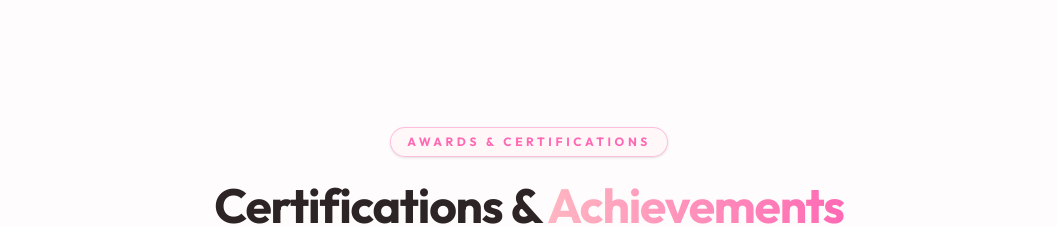
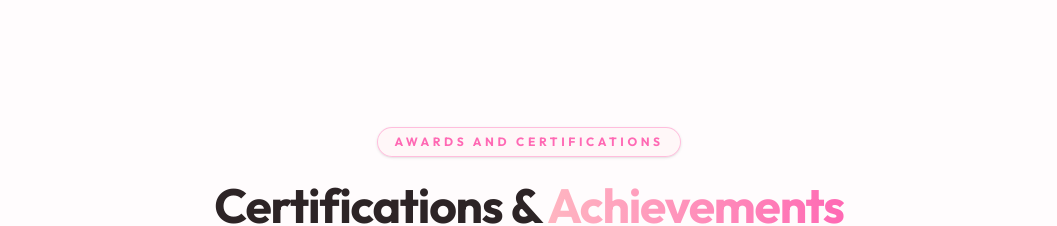
Before and after one commit to chavanpramod-ui/portfolio_frontend, a React (Vite) app: page / in a window 1280 px wide. Shown: the part 2980-3206 px from the top of the page, without its empty margins (111-1168 px from the left). Built offline with nearby package versions, Linux system fonts and the light colour scheme.

Commit message:
new change

```diff
--- a/src/components/Awards.jsx
+++ b/src/components/Awards.jsx
@@ -25,7 +25,7 @@ const Awards = () => {
       <div className="relative mx-auto max-w-6xl px-6">
         <div className="mb-16 flex flex-col items-center text-center fade-in-up">
           <span className="inline-block px-4 py-1.5 mb-6 rounded-full border border-[var(--border)] bg-[var(--surface-2)]/80 backdrop-blur-md text-xs font-bold uppercase tracking-[0.3em] text-[var(--accent)] shadow-sm">
-            Awards & Certifications
+            Awards And Certifications
           </span>
           <h2 className="text-4xl md:text-5xl font-extrabold tracking-tight text-[var(--text)]">
             Certifications & <span className="gradient-text">Achievements</span>
```
